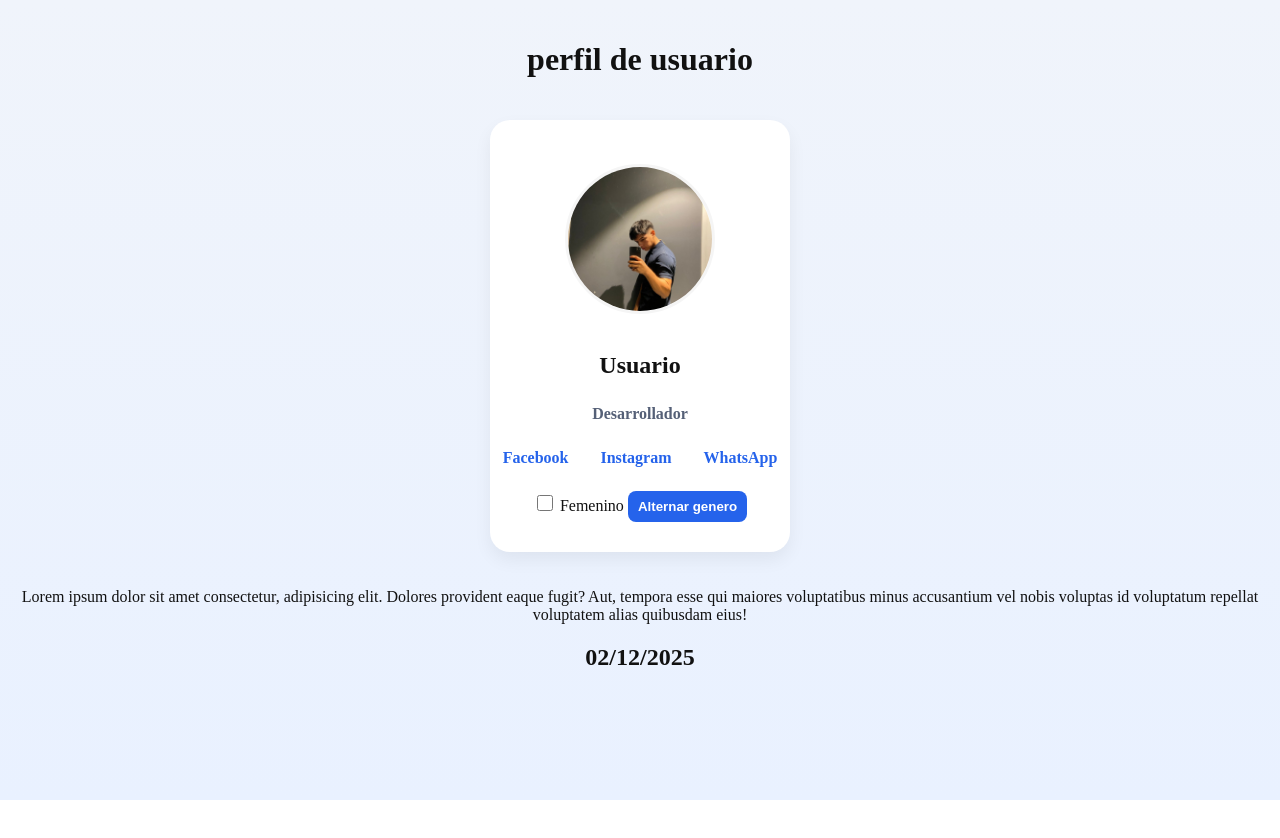
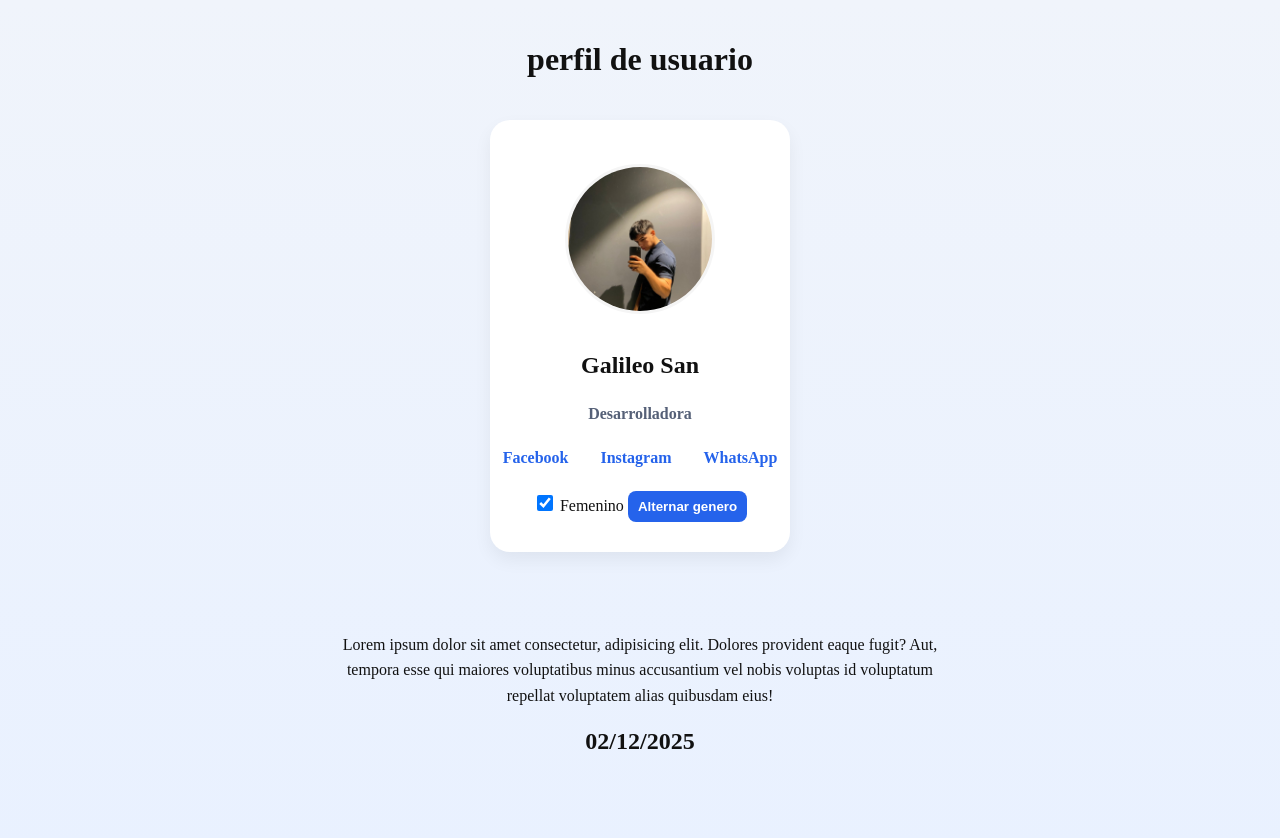
Before and after one commit to Galileo-ux/Examen-final-Galileo, a plain HTML site: page index.html in a window 1280 px wide. Both pictures are taken after a click on the button "Alternar genero". Before the commit the page ends 800 px from the top, so only its background shows below. Drawn offline with Linux system fonts and the light colour scheme; files whose address does not match are found by name.

Commit message:
Listo, js terminado

```diff
--- a/index.html
+++ b/index.html
@@ -15,7 +15,7 @@
         <section>
             <div class="perfil-card">
             <img src="img/galo (1).jpg" alt="foto">
-         <h2>Usuario</h2>
+         <h2>Galileo San</h2>
          <p class="ocupacion" id="ocupacion">Desarrollador </p>
                 <ul>
                     <li>Facebook</li>
--- a/script.js
+++ b/script.js
@@ -1,4 +1,3 @@
-
 var checkbox = document.getElementById('checkfemenino');
 var ocupacion = document.getElementById('ocupacion');
 var boton = document.getElementById('toggle');
@@ -15,3 +14,34 @@ function aplicarCambios(notificar) {
         } else {
             ocupacion.textContent = 'Desarrollador';
         }
+    }
+    if (notificar === true) {
+        alert('Se han realizado los cambios.');
+    }
+}
+
+if (checkbox == null) {
+
+} else {
+    checkbox.addEventListener('change', function() {
+        aplicarCambios(true);
+    });
+}
+
+if (boton == null) {
+
+} else {
+    boton.addEventListener('click', function() {
+        if (checkbox == null) {
+            return;
+        }
+        if (checkbox.checked === true) {
+            checkbox.checked = false;
+        } else {
+            checkbox.checked = true;
+        }
+        aplicarCambios(true);
+    });
+}
+
+aplicarCambios(false);
--- a/style.css
+++ b/style.css
@@ -13,9 +13,6 @@ body{
 }
 
 header{
-    text-align: center;
-}
-footer{
     text-align: center;
 }
 
@@ -104,3 +101,14 @@ input[type="checkbox"]{
     font-weight: 700;
     cursor: pointer;
 }
+footer{
+    text-align: center;
+    margin: 40px 20px;
+    padding: 20px;
+}
+
+footer p {
+    margin: 0 auto;
+    max-width: 600px;
+    line-height: 1.6;
+}
```
Also changed, not shown: img/galo (1).jpg (renamed from galo (1).jpg).
